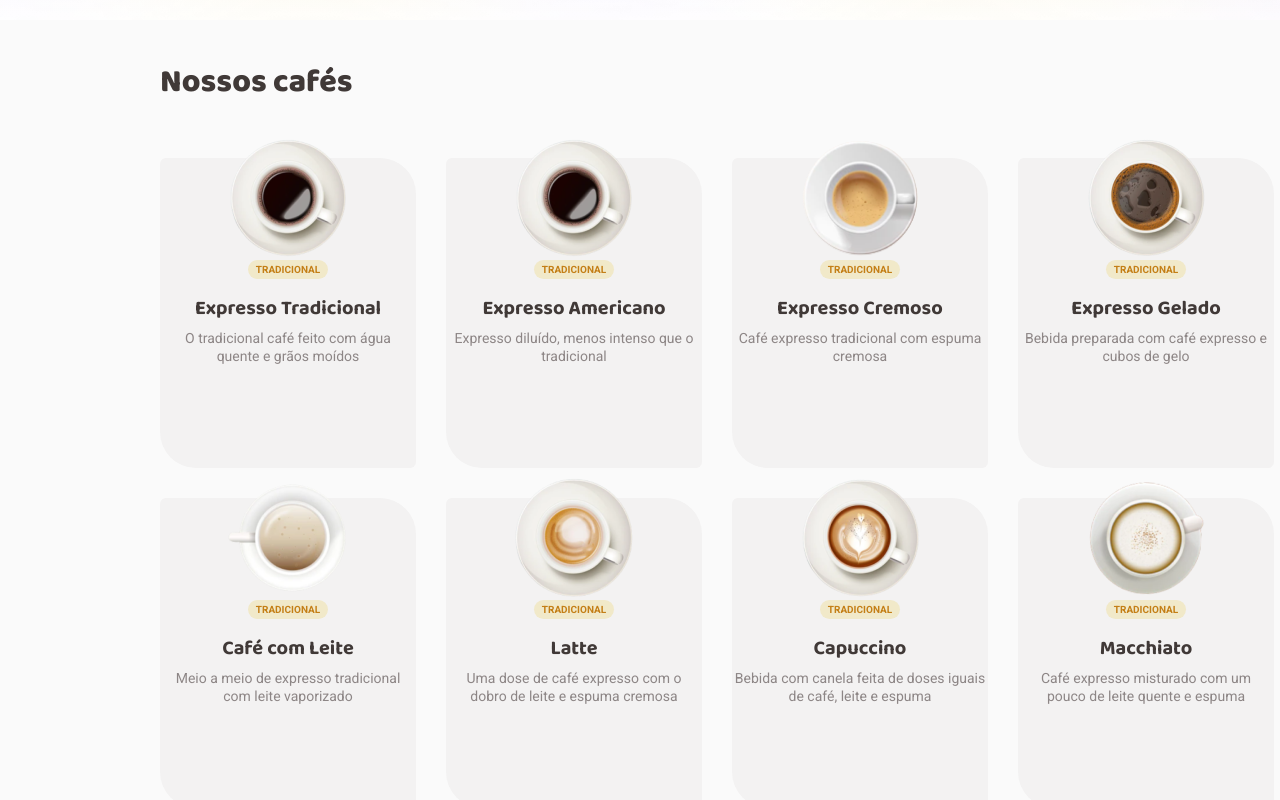
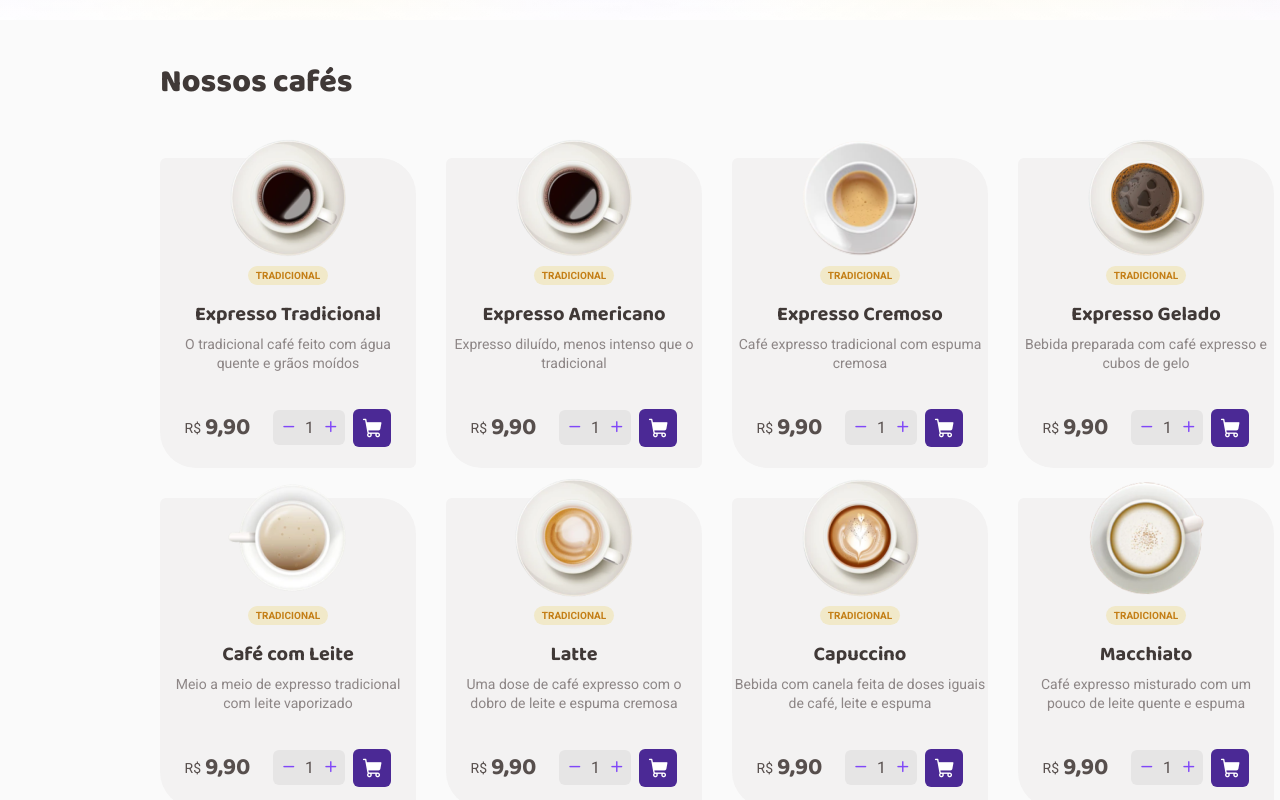
Before and after one commit to souzannatha/coffe-delivery-angular, an Angular app: page / in a window 1280 px wide. Shown: the part 680-1480 px from the top of the page. Built offline with nearby package versions, Linux system fonts and the light colour scheme.

Commit message:
feat: added quantity and value.

```diff
--- a/src/app/features/home/home.component.ts
+++ b/src/app/features/home/home.component.ts
@@ -52,6 +52,7 @@ export class HomeComponent implements OnInit {
       bgColor: '#8047f8',
     },
   ];
+
   coffeList: coffeeCard[] = [
     {
       title: 'Expresso Tradicional',
--- a/src/app/shared/_components/coffe-card/coffe-card.component.html
+++ b/src/app/shared/_components/coffe-card/coffe-card.component.html
@@ -9,4 +9,22 @@
     <h4>{{ title }}</h4>
     <p>{{ subtitle }}</p>
   </div>
+  <div class="valueAndQuantity">
+    <div class="value">
+      <span>R$</span>
+      <p>9,90</p>
+    </div>
+    <div class="quantity">
+      <button>
+        <i class="ph ph-minus"></i>
+      </button>
+      <p>1</p>
+      <button>
+        <i class="ph ph-plus"></i>
+      </button>
+    </div>
+    <div class="cart">
+      <i class="ph-fill ph-shopping-cart"></i>
+    </div>
+  </div>
 </div>
--- a/src/app/shared/_components/coffe-card/coffe-card.component.scss
+++ b/src/app/shared/_components/coffe-card/coffe-card.component.scss
@@ -15,7 +15,6 @@
   .img {
     position: absolute;
     top: -20px;
-    margin-bottom: 12px;
   }
 
   .detail-card {
@@ -28,6 +27,7 @@
     font-weight: 700;
     font-size: 10px;
     margin-bottom: 16px;
+    margin-top: 88px;
   }
   .nameAndDescriptionCoffe {
     display: flex;
@@ -52,3 +52,61 @@
     }
   }
 }
+.valueAndQuantity {
+  display: flex;
+  align-items: center;
+  justify-content: space-between;
+  margin-top: 37px;
+}
+
+.value {
+  display: flex;
+  align-items: center;
+  gap: 4px;
+  margin-right: 23px;
+  span {
+    font-size: 14px;
+    line-height: 130%;
+    color: $base-text;
+  }
+  p {
+    font-size: 24px;
+    font-weight: 700;
+    line-height: 130%;
+    font-family: "Baloo 2";
+  }
+}
+
+.quantity {
+  display: flex;
+  justify-content: space-between;
+  align-items: center;
+  background-color: $base-button;
+  padding: 8px;
+  border-radius: 6px;
+  width: 72px;
+  margin-right: 8px;
+  button {
+    border: none;
+    background: none;
+    cursor: pointer;
+    .ph {
+      font-size: 14px;
+      color: $purple;
+      font-weight: 700;
+    }
+  }
+}
+.cart {
+  display: flex;
+  align-items: center;
+  justify-content: center;
+  width: 38px;
+  height: 38px;
+  background: $purple-dark;
+  border-radius: 6px;
+  .ph-fill {
+    font-size: 22px;
+    color: $white;
+  }
+}
```
